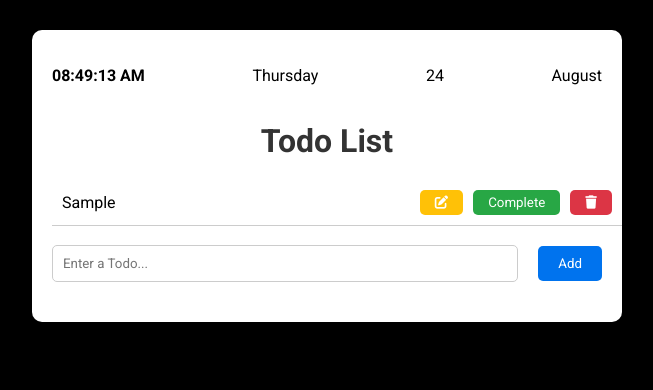
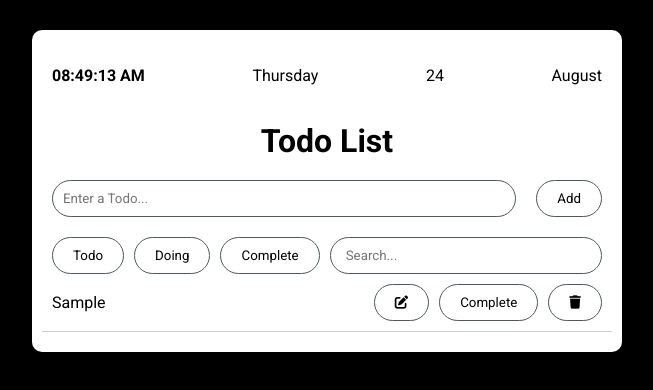
Before and after one commit to Nakky123/TodoList_Project, a React (Vite) app: page / in a window 1280 px wide. Both pictures are taken after typing "Sample" into the empty fields and a click on the button "Add". Shown: the top 390 px of the page, without its empty margins (313-966 px from the left). Built offline with nearby package versions, Linux system fonts and the light colour scheme.

Commit message:
Change the style of TodoList , and add Search function

```diff
--- a/src/App.jsx
+++ b/src/App.jsx
@@ -1,4 +1,5 @@
 import React from "react";
+import "./index.css";
 import TodoList from "./Components/TodoList/TodoList";
 import DateDisplay from "./Components/DateDisplay/DateDisplay";
 
--- a/src/Components/TodoItem/TodoItem.css
+++ b/src/Components/TodoItem/TodoItem.css
@@ -1,7 +1,3 @@
-.completed {
-  text-decoration: line-through;
-}
-
 .buttons {
   display: flex;
   align-items: center;
@@ -10,27 +6,25 @@
 .editBtn,
 .completeBtn,
 .deleteBtn {
-  padding: 5px 15px;
-  border: none;
+  padding: var(--padding-width) 20px;
+  border: 1px solid var(--border-color);
   border-radius: var(--border-radius);
+  background-color: white;
   cursor: pointer;
   transition: 0.3s;
 }
 
 .editBtn {
-  background-color: var(--edit-color);
-  color: white;
+  color: var(--text-color);
   margin-right: 10px;
 }
 
 .completeBtn {
-  background-color: var(--success-color);
-  color: white;
+  color: var(--text-color);
 }
 
 .deleteBtn {
-  background-color: var(--delete-color);
-  color: white;
+  color: var(--text-color);
   margin-left: 10px;
 }
 
--- a/src/Components/TodoItem/TodoItem.jsx
+++ b/src/Components/TodoItem/TodoItem.jsx
@@ -1,9 +1,11 @@
+import React from "react";
 import "./TodoItem.css";
+
 function TodoItem({
   todo,
-  index,
   handleEditTodo,
-  handleToggleComplete,
+  handleComplete,
+  handleUndo,
   handleDeleteTodo,
   handleExpandTodo,
 }) {
@@ -11,26 +13,28 @@ function TodoItem({
     <div className={`todoItem ${todo.completed ? "completed" : ""}`}>
       <span
         className={`text ${todo.expanded ? "expanded" : ""}`}
-        onClick={() => handleExpandTodo(index)}
+        onClick={() => handleExpandTodo(todo.id)}
         title={todo.text.length > 20 ? todo.text : ""}
       >
         {todo.expanded
           ? todo.text
-          : todo.text.length > 100
-          ? `${todo.text.slice(0, 100)}...`
+          : todo.text.length > 40
+          ? `${todo.text.slice(0, 40)}...`
           : todo.text}
       </span>
       <div className="buttons">
-        <button className="editBtn" onClick={() => handleEditTodo(index)}>
+        <button className="editBtn" onClick={() => handleEditTodo(todo.id)}>
           <i className="fa-solid fa-pen-to-square"></i>
         </button>
         <button
           className="completeBtn"
-          onClick={() => handleToggleComplete(index)}
+          onClick={() =>
+            todo.completed ? handleUndo(todo.id) : handleComplete(todo.id)
+          }
         >
           {todo.completed ? "Undo" : "Complete"}
         </button>
-        <button className="deleteBtn" onClick={() => handleDeleteTodo(index)}>
+        <button className="deleteBtn" onClick={() => handleDeleteTodo(todo.id)}>
           <i className="fa-solid fa-trash"></i>
         </button>
       </div>
--- a/src/Components/TodoList/TodoList.css
+++ b/src/Components/TodoList/TodoList.css
@@ -1,3 +1,14 @@
+.search {
+  border: 1px solid var(--border-color);
+  width: 100%;
+  padding: var(--padding-width);
+  border-radius: var(--border-radius);
+  transition: border-color 0.3s ease;
+}
+.search:focus {
+  outline: none;
+  flex-grow: 1;
+}
 body {
   font-family: Arial, sans-serif;
   margin: 0;
@@ -5,7 +16,10 @@ body {
   background-color: black;
   height: 200px;
 }
-
+.wrapper-3 {
+  display: flex;
+  gap: 10px;
+}
 .wrapper {
   background-color: #fff;
   border-radius: 10px;
@@ -14,9 +28,11 @@ body {
   padding: 20px;
   max-width: 550px;
 }
-
+.todoEnter:focus {
+  outline: none;
+}
 .header {
-  color: #333;
+  color: var(--text-color);
   text-align: center;
   margin-bottom: 20px;
 }
@@ -31,24 +47,38 @@ body {
 
 .todoEnter {
   flex-grow: 1;
-  padding: 10px;
-  border: 1px solid #ccc;
+  padding: var(--padding-width);
+  border: 1px solid var(--border-color);
   border-radius: var(--border-radius);
 }
 
 .btn {
-  padding: 10px 20px;
-  border: none;
+  padding: var(--padding-width) 20px;
+  border: 1px solid var(--border-color);
   border-radius: var(--border-radius);
   cursor: pointer;
-  background-color: var(--add-color);
-  color: white;
+  background-color: transparent;
+  color: var(--text-color);
   transition: background-color 0.3s;
 }
 
 .btn:hover {
-  background-color: var(--add-color);
+  background-color: var(--hover-color);
 }
+
+.todoList {
+  display: flex;
+  flex-direction: column;
+  align-items: center;
+}
+.search::placeholder {
+  padding-left: 5px;
+}
+
+.text {
+  flex-grow: 1;
+}
+
 @media screen and (max-width: 768px) {
   .wrapper {
     margin: 20% auto;
@@ -69,3 +99,15 @@ body {
     padding-bottom: 10px;
   }
 }
+@media screen and (max-width: 468px) {
+  .wrapper-3 {
+    display: grid;
+  }
+  .search {
+    border: 1px solid #ccc;
+    width: 94%;
+    padding: 10px;
+    border-radius: var(--border-radius);
+    transition: border-color 0.3s ease;
+  }
+}
--- a/src/Components/TodoList/TodoList.jsx
+++ b/src/Components/TodoList/TodoList.jsx
@@ -1,11 +1,13 @@
 import React, { useState } from "react";
-import TodoItem from "../TodoItem/TodoItem";
+import TodoItem from "../TodoItem/Todoitem";
 import "../TodoList/TodoList.css";
 
 function TodoList() {
   const [todos, setTodos] = useState([]);
   const [currentTodo, setCurrentTodo] = useState("");
-  const [editIndex, setEditIndex] = useState(-1);
+  const [editId, setEditId] = useState(null);
+  const [filtered, setFilter] = useState("All");
+  const [searchQuery, setSearchQuery] = useState("");
 
   const handleTodoChange = (event) => {
     setCurrentTodo(event.target.value);
@@ -13,13 +15,19 @@ function TodoList() {
 
   const handleAddTodo = () => {
     if (currentTodo.trim() !== "") {
-      if (editIndex !== -1) {
+      if (editId !== null) {
         const updatedTodos = [...todos];
-        updatedTodos[editIndex].text = currentTodo;
-        setTodos(updatedTodos);
-        setEditIndex(-1);
+        const todoIndex = updatedTodos.findIndex((todo) => todo.id === editId);
+        if (todoIndex !== -1) {
+          updatedTodos[todoIndex].text = currentTodo;
+          setTodos(updatedTodos);
+          setEditId(null);
+        }
       } else {
-        setTodos([...todos, { text: currentTodo, completed: false }]);
+        setTodos([
+          ...todos,
+          { id: Date.now(), text: currentTodo, completed: false },
+        ]);
       }
       setCurrentTodo("");
     }
@@ -31,44 +39,56 @@ function TodoList() {
     }
   };
 
-  const handleEditTodo = (index) => {
-    setCurrentTodo(todos[index].text);
-    setEditIndex(index);
+  const handleEditTodo = (id) => {
+    setCurrentTodo(todos.find((todo) => todo.id === id).text);
+    setEditId(id);
   };
 
-  const handleToggleComplete = (index) => {
-    const updatedTodos = [...todos];
-    updatedTodos[index].completed = !updatedTodos[index].completed;
+  const handleComplete = (id) => {
+    const updatedTodos = todos.map((todo) =>
+      todo.id === id ? { ...todo, completed: true } : todo
+    );
     setTodos(updatedTodos);
   };
 
-  const handleDeleteTodo = (index) => {
-    const updatedTodos = todos.filter((_, i) => i !== index);
+  const handleUndo = (id) => {
+    const updatedTodos = todos.map((todo) =>
+      todo.id === id ? { ...todo, completed: false } : todo
+    );
     setTodos(updatedTodos);
   };
 
-  const handleExpandTodo = (index) => {
-    const updatedTodos = [...todos];
-    updatedTodos[index].expanded = !updatedTodos[index].expanded;
+  const handleDeleteTodo = (id) => {
+    const updatedTodos = todos.filter((todo) => todo.id !== id);
     setTodos(updatedTodos);
   };
 
+  const handleExpandTodo = (id) => {
+    const updatedTodos = [...todos];
+    const todo = updatedTodos.find((t) => t.id === id);
+    if (todo) {
+      todo.expanded = !todo.expanded;
+      setTodos(updatedTodos);
+    }
+  };
+
+  const handleSearchChange = (event) => {
+    setSearchQuery(event.target.value);
+  };
+
+  const filteredTodo =
+    filtered === "All"
+      ? todos
+      : todos.filter((t) =>
+          filtered === "Doing" ? !t.completed : t.completed
+        );
+
+  const searchedTodo = filteredTodo.filter((t) =>
+    t.text.toLowerCase().includes(searchQuery.toLowerCase())
+  );
+
   return (
     <div>
-      <main className="todoList">
-        {todos.map((todo, index) => (
-          <TodoItem
-            key={index}
-            todo={todo}
-            index={index}
-            handleEditTodo={handleEditTodo}
-            handleToggleComplete={handleToggleComplete}
-            handleDeleteTodo={handleDeleteTodo}
-            handleExpandTodo={handleExpandTodo}
-          />
-        ))}
-      </main>
-      <br />
       <div className="wrapper-2">
         <input
           type="text"
@@ -79,8 +99,39 @@ function TodoList() {
           onKeyDown={handleKeyDown}
         />
         <button className="btn" onClick={handleAddTodo}>
-          {editIndex === -1 ? "Add" : "Save"}
+          {editId === null ? "Add" : "Save"}
         </button>
+      </div>
+      <div className="wrapper-3">
+        <button className="btn" onClick={() => setFilter("All")}>
+          Todo
+        </button>
+        <button className="btn" onClick={() => setFilter("Doing")}>
+          Doing
+        </button>
+        <button className="btn" onClick={() => setFilter("Complete")}>
+          Complete
+        </button>
+        <input
+          type="text"
+          className="search"
+          placeholder="Search..."
+          value={searchQuery}
+          onChange={handleSearchChange}
+        />
+      </div>
+      <div className="todoList">
+        {searchedTodo.map((todo) => (
+          <TodoItem
+            key={todo.id}
+            todo={todo}
+            handleEditTodo={() => handleEditTodo(todo.id)}
+            handleComplete={() => handleComplete(todo.id)}
+            handleUndo={() => handleUndo(todo.id)}
+            handleDeleteTodo={() => handleDeleteTodo(todo.id)}
+            handleExpandTodo={() => handleExpandTodo(todo.id)}
+          />
+        ))}
       </div>
     </div>
   );
--- a/src/index.css
+++ b/src/index.css
@@ -1,13 +1,12 @@
 @import url("https://fonts.googleapis.com/css2?family=Roboto:wght@100;300;400;500;700&display=swap");
 @import url("https://cdnjs.cloudflare.com/ajax/libs/font-awesome/6.4.0/css/all.min.css");
 :root {
-  --add-color: #0073ee;
-  --hover-color: #ffab00;
-  --success-color: #28a745;
-  --delete-color: #dc3545;
-  --edit-color: #ffc107;
-  --border-radius: 5px;
+  --border-color: #4e565f;
+  --hover-color: gray;
+  --border-radius: 20px;
   --roboto: "Roboto", sans-serif;
+  --padding-width: 10px;
+  --text-color: black;
 }
 * {
   font-family: var(--roboto);
```
Also changed, not shown: doc/convention.md (+2 -2 lines).
